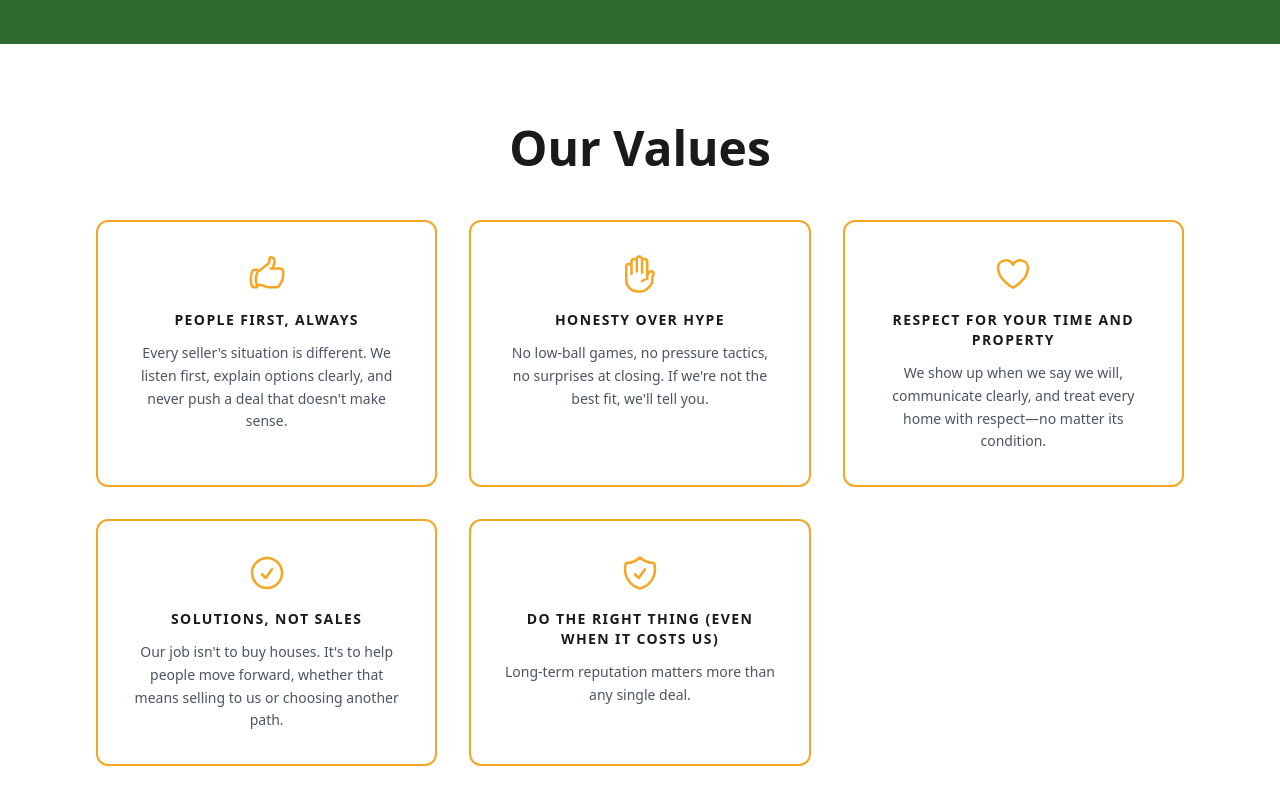
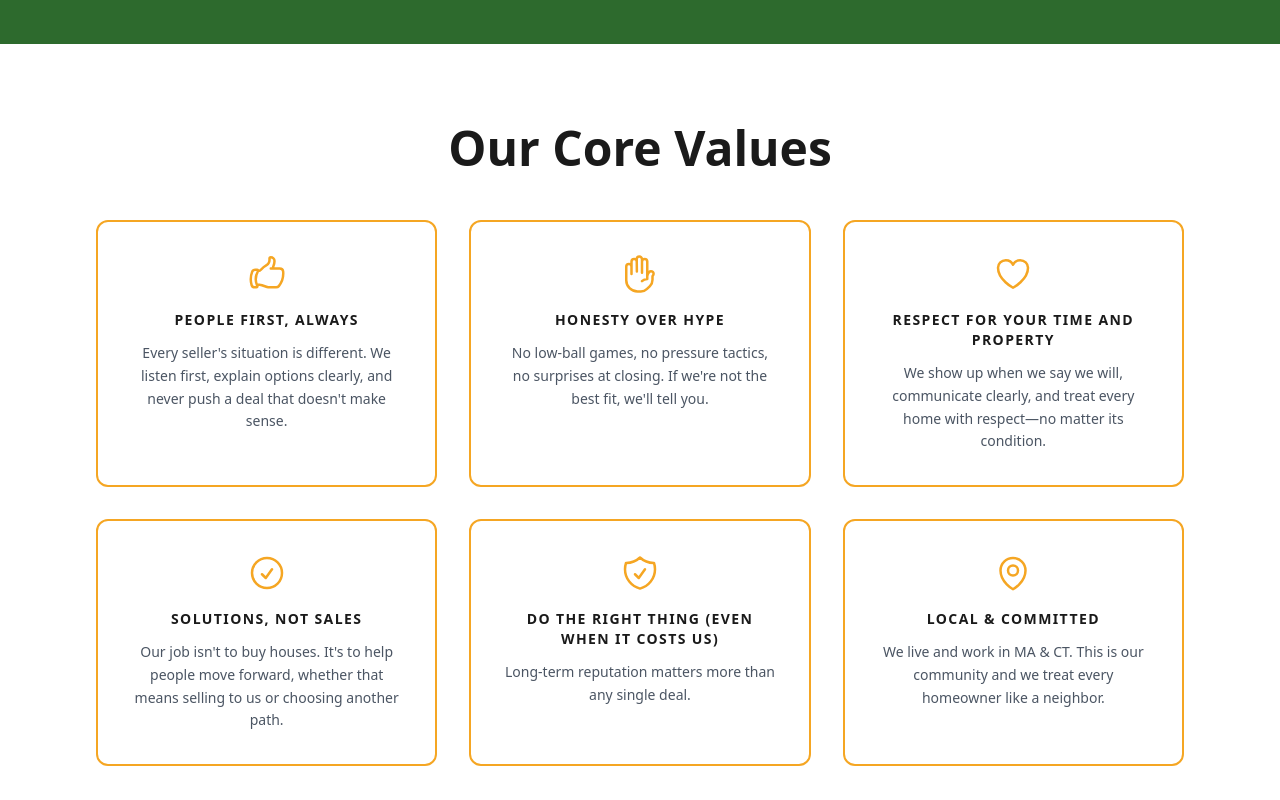
Before and after one commit to srovithis/selltoadam, a Next.js app: page /our-company in a window 1280 px wide. Shown: the part 2600-3400 px from the top of the page. Built offline with nearby package versions, Linux system fonts and the light colour scheme.

Commit message:
Add 6th value card, fix to 3x2 grid, rename to Our Core Values

```diff
--- a/app/our-company/page.tsx
+++ b/app/our-company/page.tsx
@@ -62,6 +62,16 @@ const values = [
     icon: (
       <svg className="w-10 h-10" fill="none" stroke="currentColor" strokeWidth={1.5} viewBox="0 0 24 24">
         <path strokeLinecap="round" strokeLinejoin="round" d="M9 12.75 11.25 15 15 9.75m-3-7.036A11.959 11.959 0 0 1 3.598 6 11.99 11.99 0 0 0 3 9.749c0 5.592 3.824 10.29 9 11.623 5.176-1.332 9-6.03 9-11.622 0-1.31-.21-2.571-.598-3.751h-.152c-3.196 0-6.1-1.248-8.25-3.285Z" />
+      </svg>
+    ),
+  },
+  {
+    title: "LOCAL & COMMITTED",
+    desc: "We live and work in MA & CT. This is our community and we treat every homeowner like a neighbor.",
+    icon: (
+      <svg className="w-10 h-10" fill="none" stroke="currentColor" strokeWidth={1.5} viewBox="0 0 24 24">
+        <path strokeLinecap="round" strokeLinejoin="round" d="M15 10.5a3 3 0 1 1-6 0 3 3 0 0 1 6 0Z" />
+        <path strokeLinecap="round" strokeLinejoin="round" d="M19.5 10.5c0 7.142-7.5 11.25-7.5 11.25S4.5 17.642 4.5 10.5a7.5 7.5 0 1 1 15 0Z" />
       </svg>
     ),
   },
@@ -204,7 +214,7 @@ export default function OurCompanyPage() {
       {/* 5 — Our Values */}
       <section className="bg-white py-16 md:py-20">
         <div className="container-narrow">
-          <h2 className="section-heading text-center">Our Values</h2>
+          <h2 className="section-heading text-center">Our Core Values</h2>
           <div className="mt-12 grid sm:grid-cols-2 lg:grid-cols-3 gap-8">
             {values.map((v) => (
               <div
```
